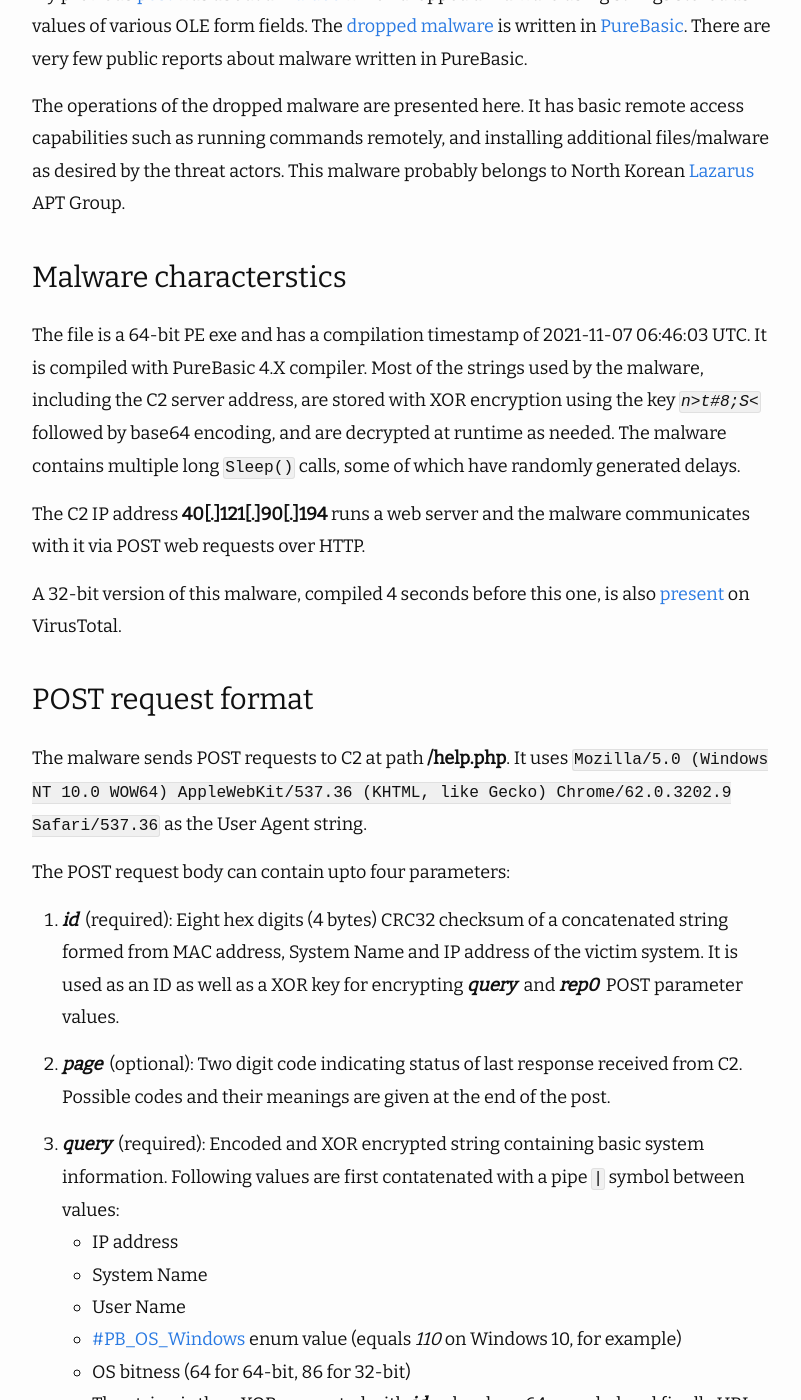
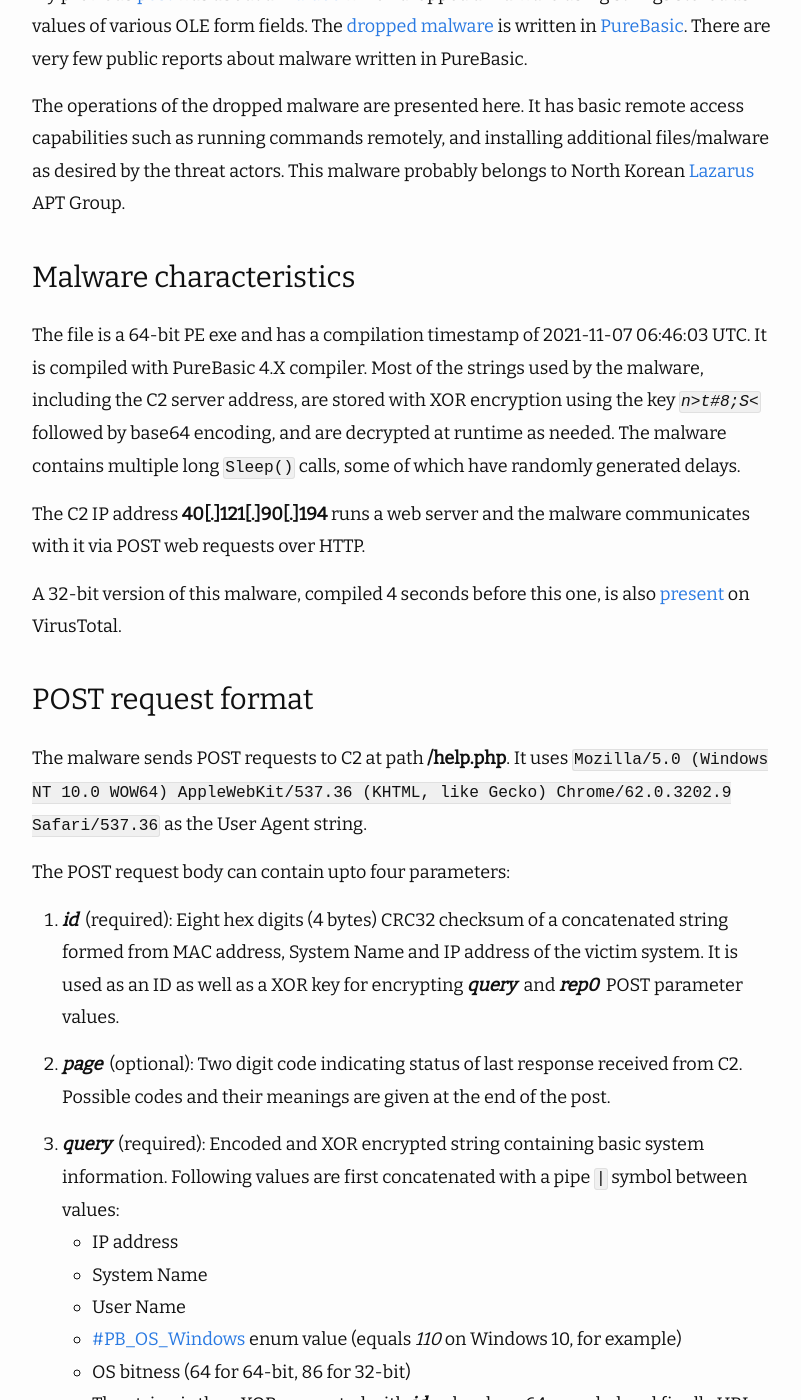
Before and after one commit to nvdp01/nvdp01.github.io, a Jekyll site: the page built from _posts/2022-07-05-purebasic-malware-operations.md, in a window 1280 px wide and 1400 px high, scrolled down 313 px. Shown: the whole window, without its empty margins (238-1039 px from the left). Built offline with Jekyll 4.4.1, drawn with Linux system fonts in a browser that asks for light colours; nearby versions of some CDN libraries.

Commit message:
typo fixes

```diff
--- a/_posts/2022-07-05-purebasic-malware-operations.md
+++ b/_posts/2022-07-05-purebasic-malware-operations.md
@@ -8,7 +8,7 @@
 
 The operations of the dropped malware are presented here. It has basic remote access capabilities such as running commands remotely, and installing additional files/malware as desired by the threat actors. This malware probably belongs to North Korean [Lazarus] APT Group.
 
-### Malware characterstics
+### Malware characteristics
 
 The file is a 64-bit PE exe and has a compilation timestamp of 2021-11-07 06:46:03 UTC. It is compiled with PureBasic 4.X compiler.
 Most of the strings used by the malware, including the C2 server address, are stored with XOR encryption using the key _`n>t#8;S<`_ followed by base64 encoding, and are decrypted at runtime as needed. The malware contains multiple long `Sleep()` calls, some of which have randomly generated delays.
@@ -27,7 +27,7 @@
 
 2. ***page*** &nbsp;(optional): Two digit code indicating status of last response received from C2. Possible codes and their meanings are given at the end of the post.
 
-3. ***query*** &nbsp;(required): Encoded and XOR encrypted string containing basic system information. Following values are first contatenated with a pipe `|` symbol between values:
+3. ***query*** &nbsp;(required): Encoded and XOR encrypted string containing basic system information. Following values are first concatenated with a pipe `|` symbol between values:
 - IP address
 - System Name
 - User Name
```
